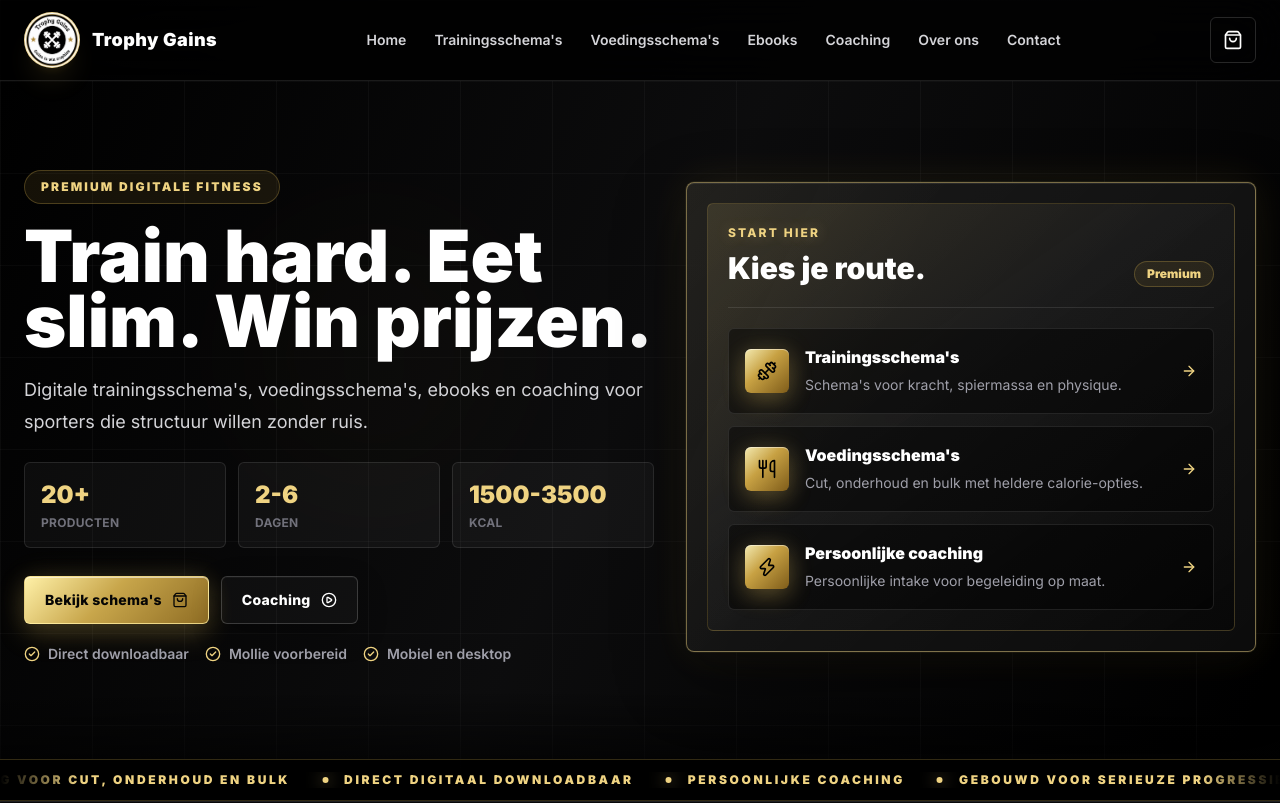
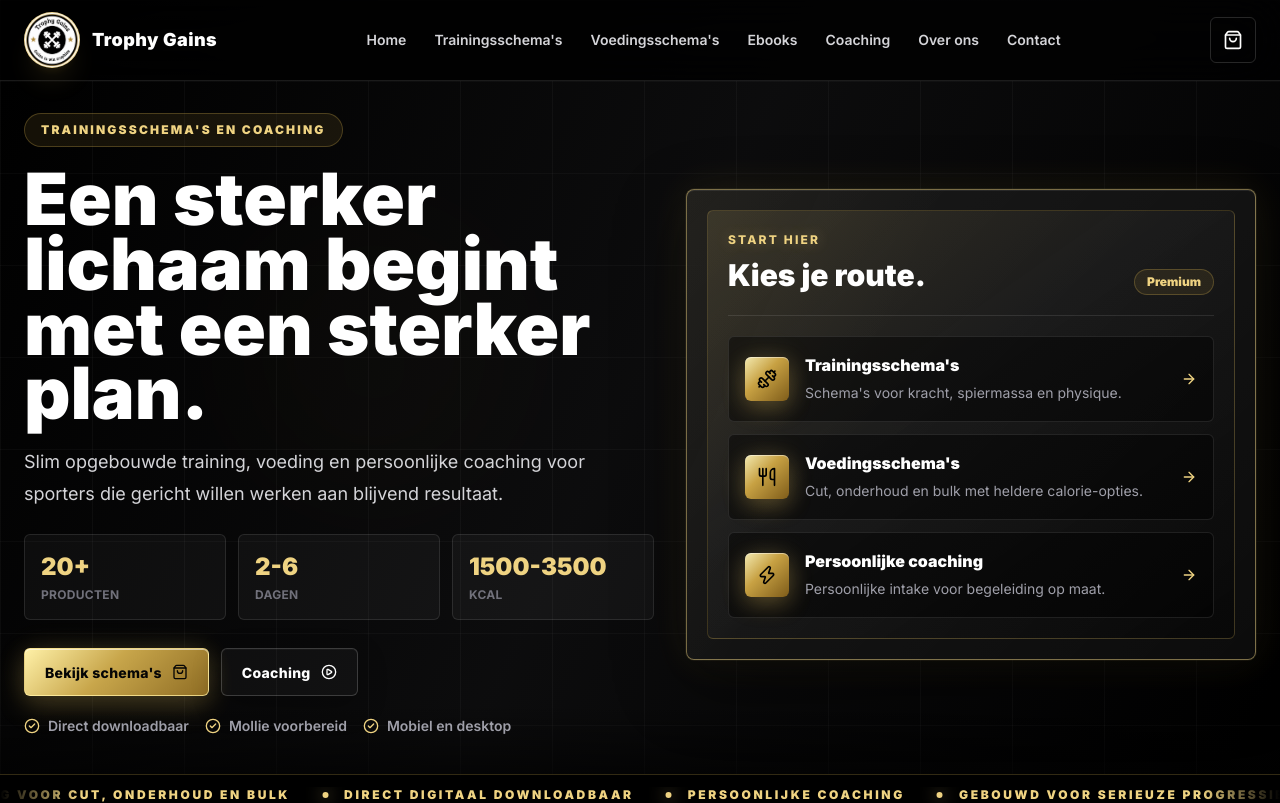
Before and after one commit to kingfreshRLLMN/trophygains, a Next.js app: page / in a window 1280 px wide. Shown: the top 803 px of the page. Built offline with nearby package versions, Linux system fonts and the light colour scheme; a web font is replaced by a local one.

Commit message:
Refine homepage hero message

```diff
--- a/components/HeroSection.tsx
+++ b/components/HeroSection.tsx
@@ -78,7 +78,7 @@ export function HeroSection() {
             variants={fadeUp}
             transition={{ duration: 0.65, ease: [0.22, 1, 0.36, 1] }}
           >
-            Premium digitale fitness
+            Trainingsschema&apos;s en coaching
           </motion.div>
 
           <motion.h1
@@ -86,7 +86,7 @@ export function HeroSection() {
             variants={fadeUp}
             transition={{ duration: 0.72, ease: [0.22, 1, 0.36, 1] }}
           >
-            Train hard. Eet slim. Win prijzen.
+            Een sterker lichaam begint met een sterker plan.
           </motion.h1>
 
           <motion.p
@@ -94,7 +94,7 @@ export function HeroSection() {
             variants={fadeUp}
             transition={{ duration: 0.72, ease: [0.22, 1, 0.36, 1] }}
           >
-            Digitale trainingsschema&apos;s, voedingsschema&apos;s, ebooks en coaching voor sporters die structuur willen zonder ruis.
+            Slim opgebouwde training, voeding en persoonlijke coaching voor sporters die gericht willen werken aan blijvend resultaat.
           </motion.p>
 
           <motion.div
```
